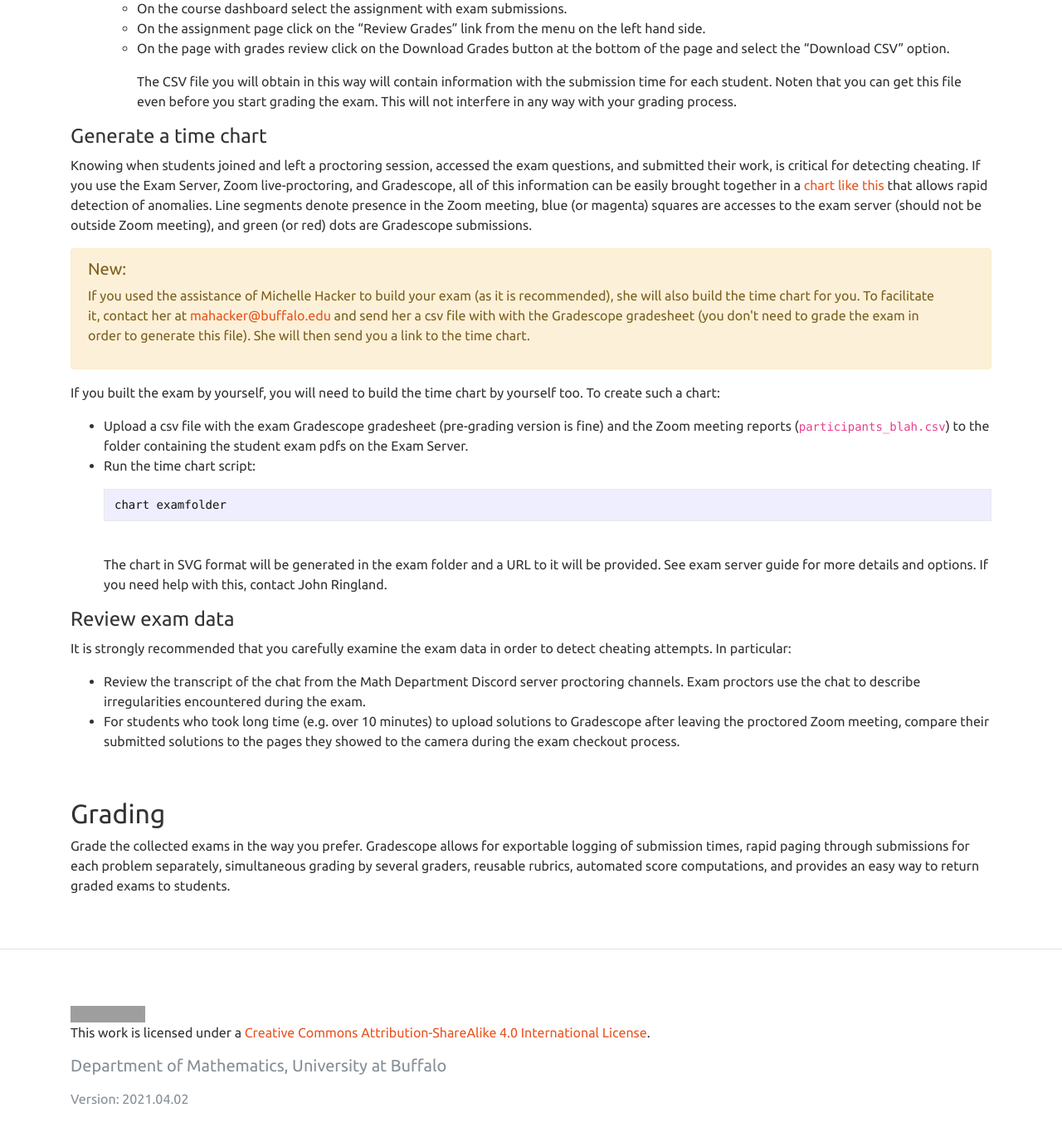
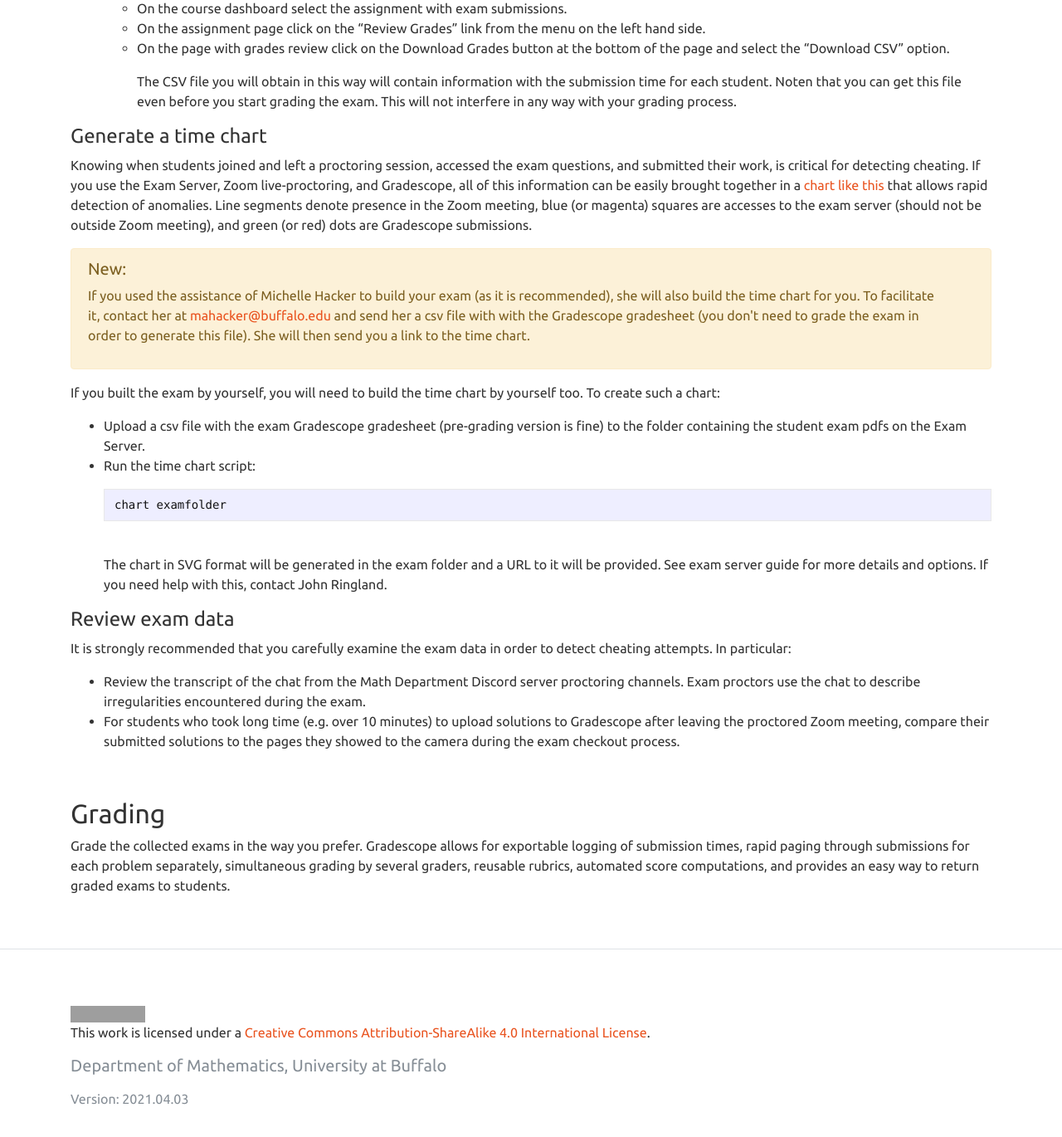
Before and after one commit to ub-math/exam_guides, a Jekyll site: the page built from docs/instructor.md, in a window 1280 px wide and 1400 px high, scrolled down 4806 px. Shown: the top 1370 px of the window at 83% size. Built offline with Jekyll 4.4.1, drawn with Linux system fonts in a browser that asks for light colours; grey boxes are pictures that could not be loaded.

Commit message:
Update instructor.md

````diff
--- a/docs/instructor.md
+++ b/docs/instructor.md
@@ -2,7 +2,7 @@
 layout: default
 title: "UB Math Exams: Instructor's Guide"
 splash: "'assets/images/jumbo_instructor_bgd.png'"
-version: "2021.04.02"
+version: "2021.04.03"
 ---
 
 
@@ -279,8 +279,8 @@ the time chart.
 
 If you built the exam by yourself, you will need to build the time chart by yourself too. To create such a chart:
 
-* Upload a csv file with the exam Gradescope gradesheet (pre-grading version is fine) and the Zoom meeting reports
-(`participants_blah.csv`) to the folder containing the student exam pdfs on the Exam Server.
+* Upload a csv file with the exam Gradescope gradesheet (pre-grading version is fine) to the folder containing the student
+  exam pdfs on the Exam Server.
 * Run the time chart script:
 
   ```
````
